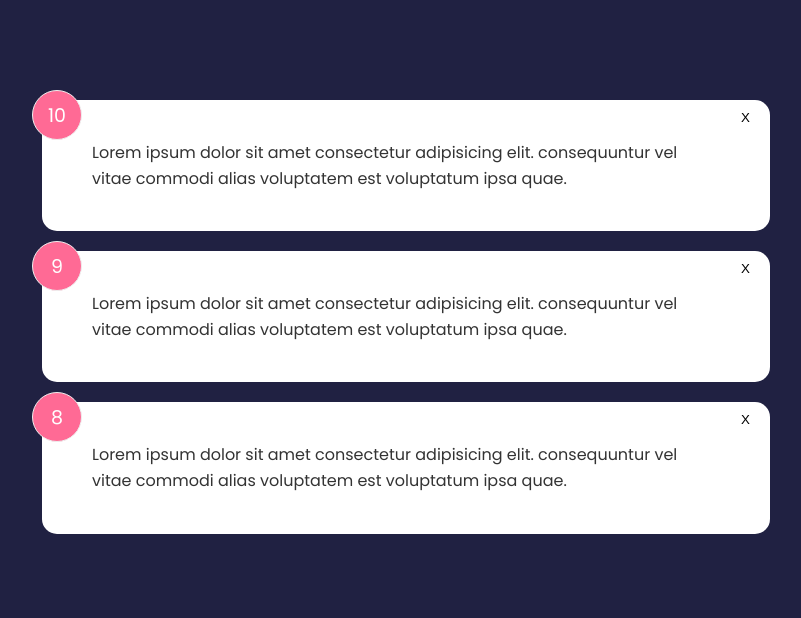
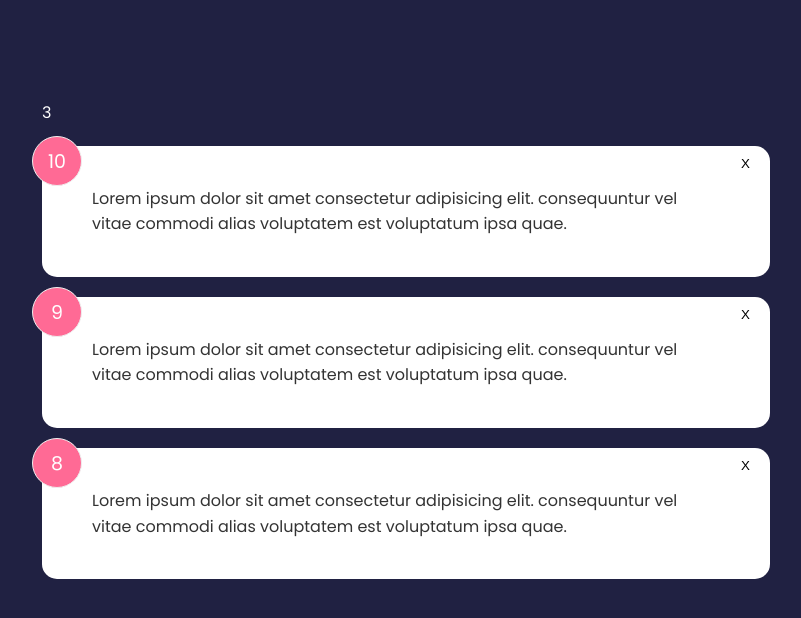
Before and after one commit to Sam44323/svelte-review, a Svelte app: page / in a window 1280 px wide. Shown: the top 618 px of the page, without its empty margins (234-1035 px from the left). Built offline with nearby package versions, Linux system fonts and the light colour scheme.

Commit message:
add: added reactive value data for average

```diff
--- a/src/App.svelte
+++ b/src/App.svelte
@@ -18,12 +18,16 @@
     },
   ];
 
+  $: count = feedback.length; // reactive value i.e. will change based on dependent value
+  $: average = feedback.reduce((a, b) => a + b.rating, 0) / count;
+
   const deleteFeedback = (e) => {
     feedback = feedback.filter((item) => item.id !== e.detail);
   };
 </script>
 
 <main class="container">
+  {count}
   <FeebackList feedbackData={feedback} on:delete-feedback={deleteFeedback} />
 </main>
 
```
